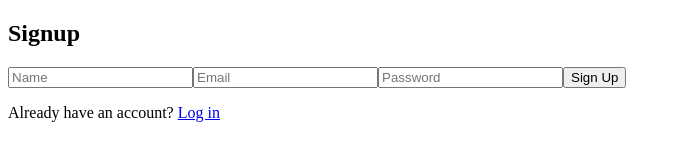
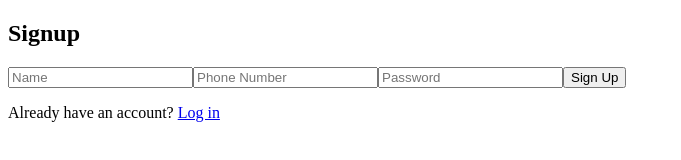
Before and after one commit to chkobbaa/football-frontend, a React (Create React App) app: page /signup in a window 1280 px wide. Shown: the top 160 px of the page, without its empty margins (0-681 px from the left). Built offline with nearby package versions, Linux system fonts and the light colour scheme.

Commit message:
Update Signup.js

```diff
--- a/src/pages/Signup.js
+++ b/src/pages/Signup.js
@@ -3,7 +3,7 @@ import API from '../api';
 import { useNavigate, Link } from 'react-router-dom';
 
 function Signup() {
-  const [form, setForm] = useState({ name: '', email: '', password: '' });
+  const [form, setForm] = useState({ name: '', number: '', password: '' });
   const navigate = useNavigate();
 
   useEffect(() => {
@@ -19,7 +19,7 @@ function Signup() {
       alert('Signup successful! Please log in.');
       navigate('/login');
     } catch (err) {
-      alert('Signup failed. Email might already be in use.');
+      alert('Signup failed. Number might already be in use.');
     }
   };
 
@@ -33,11 +33,11 @@ function Signup() {
         onChange={(e) => setForm({ ...form, name: e.target.value })}
       />
       <input
-        type="email"
-        placeholder="Email"
-        value={form.email}
+        type="text"
+        placeholder="Phone Number"
+        value={form.number}
         required
-        onChange={(e) => setForm({ ...form, email: e.target.value })}
+        onChange={(e) => setForm({ ...form, number: e.target.value })}
       />
       <input
         type="password"
```
